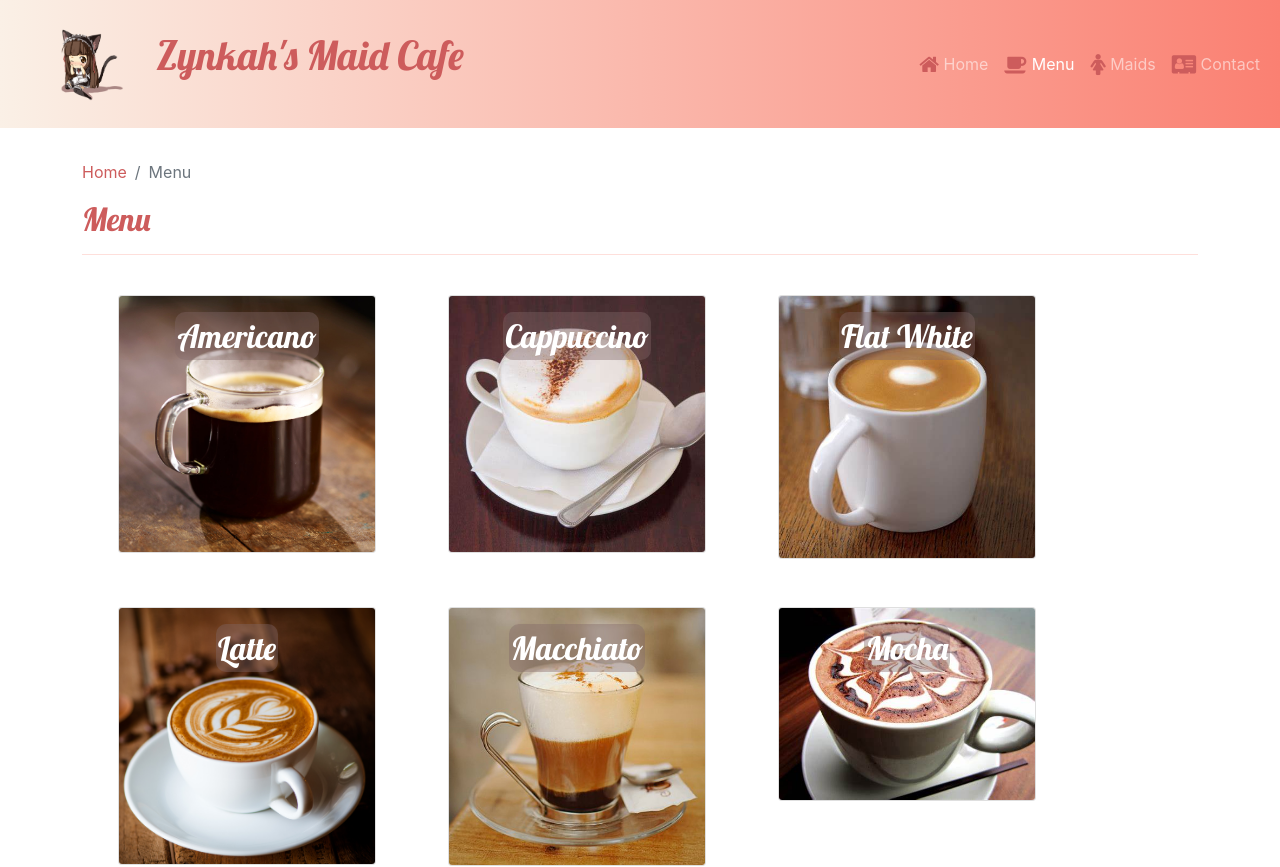
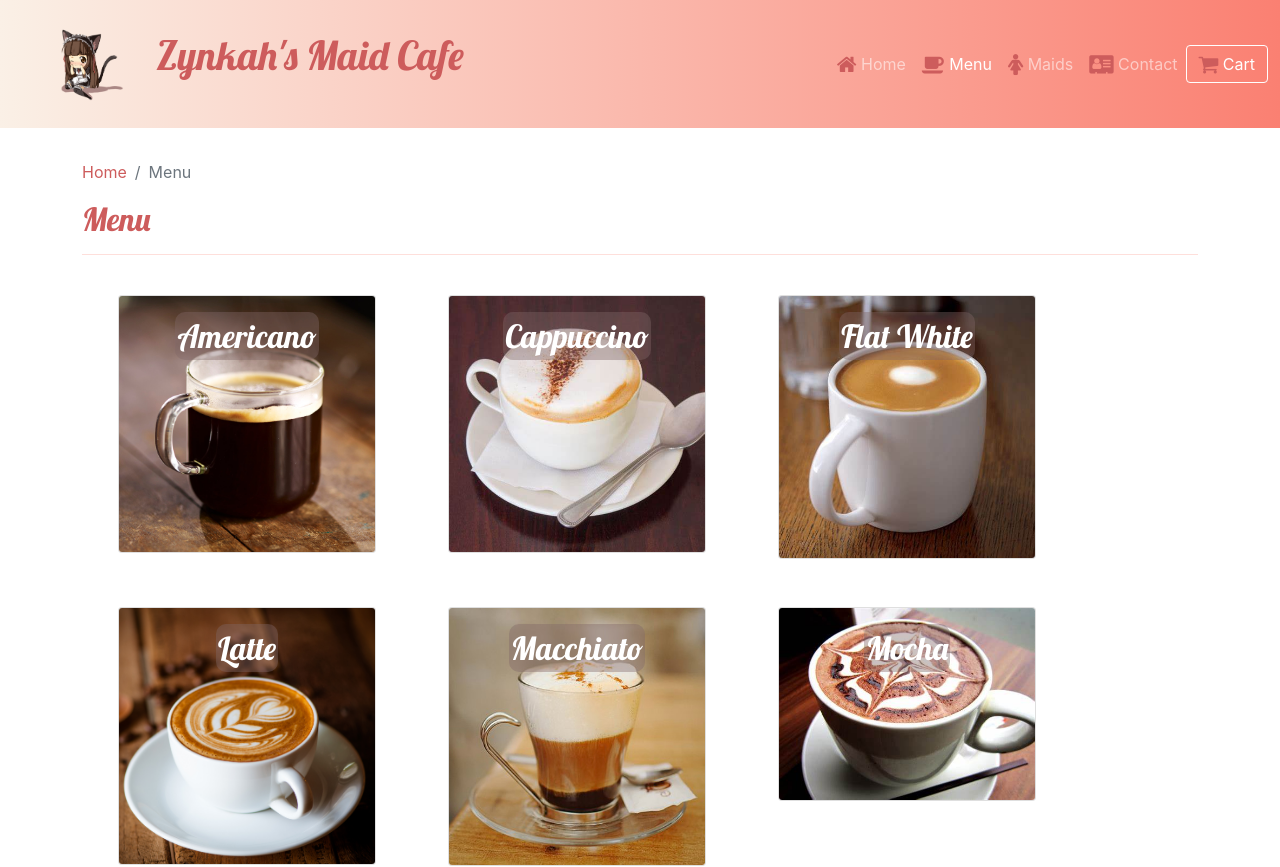
Before and after one commit to Zynkah/React_Maid_Cafe, a React (Create React App) app: page /menu in a window 1280 px wide. Shown: the top 867 px of the page. Built offline with nearby package versions, Linux system fonts and the light colour scheme.

Commit message:
Cart Started

```diff
--- a/src/components/Header.js
+++ b/src/components/Header.js
@@ -9,6 +9,7 @@ import {
 } from "reactstrap";
 import { NavLink } from "react-router-dom";
 import Logo from "../app/assets/img/logo.jpg";
+import CartForm from "../features/cart/CartForm";
 
 const Header = () => {
   const [menuOpen, setMenuOpen] = useState(false);
@@ -43,6 +44,7 @@ const Header = () => {
             </NavLink>
           </NavItem>
         </Nav>
+        <CartForm />
       </Collapse>
     </Navbar>
   );
--- a/src/features/cart/CartForm.js
+++ b/src/features/cart/CartForm.js
@@ -1,13 +1,26 @@
-import { useState } from 'react';
-import { useSelector, useDispatch } from 'react-redux';
-import { setCurrentCart, selectCurrentCart } from './cartSlice';
-import {
-    Modal,
-    ModalHeader,
-    ModalBody,
-    FormGroup,
-    Label,
-    Button
-} from 'reactstrap';
-import { Formik, Field, Form } from 'formik';
-import defaultAvatar from '../../app/assets/img/logo.jpg';
+import { useState } from "react";
+import { Modal, ModalHeader, ModalBody, Button } from "reactstrap";
+
+
+const CartForm = () => {
+  const [cartModalOpen, setCartModalOpen] = useState(false);
+
+  return (
+    <>
+      <Button
+        outline
+        onClick={() => setCartModalOpen(true)}
+        style={{ color: "white", border: "1px solid white" }}
+      >
+        <i className="fa fa-shopping-cart fa-lg" /> Cart
+      </Button>
+
+      <Modal isOpen={cartModalOpen}>
+        <ModalHeader>Cart</ModalHeader>
+        <ModalBody>
+        </ModalBody>
+      </Modal>
+    </>
+  );
+};
+export default CartForm;
```
Also changed, not shown: src/features/cart/cartSlice.js (added).
